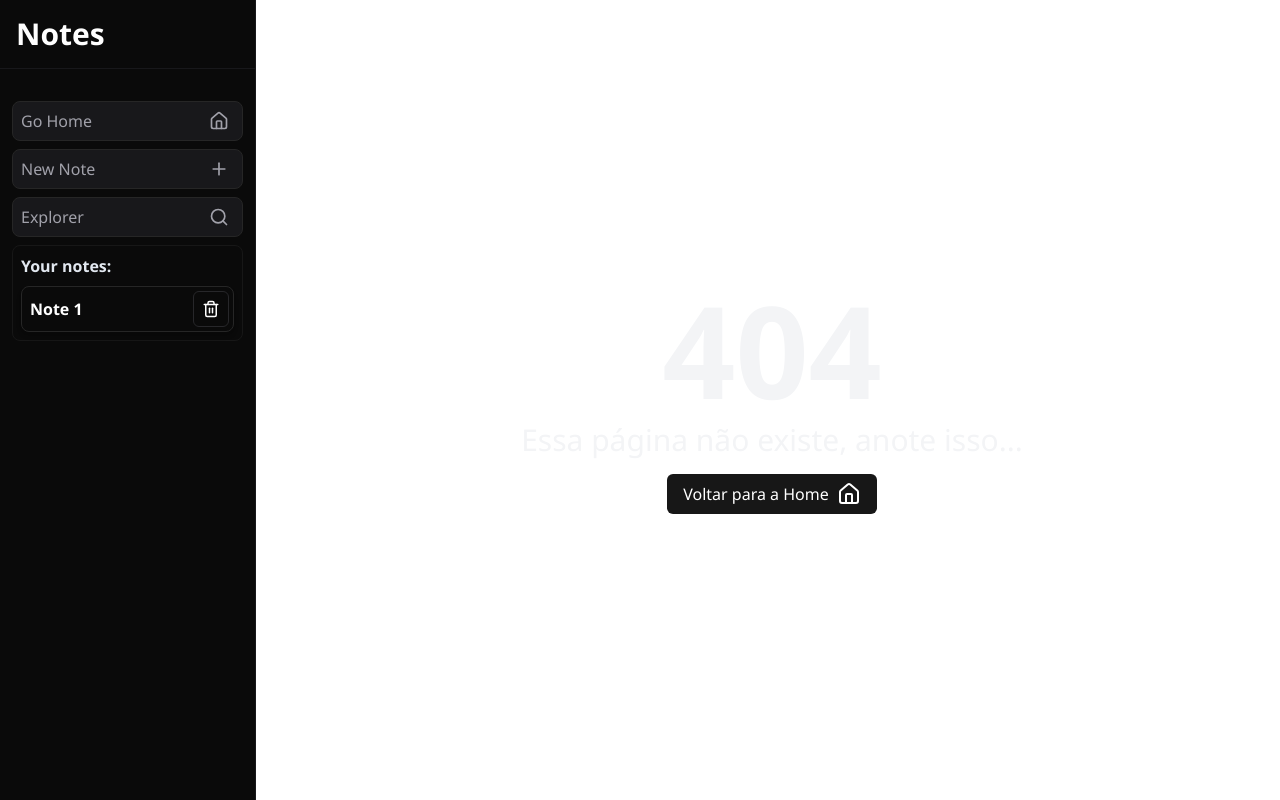
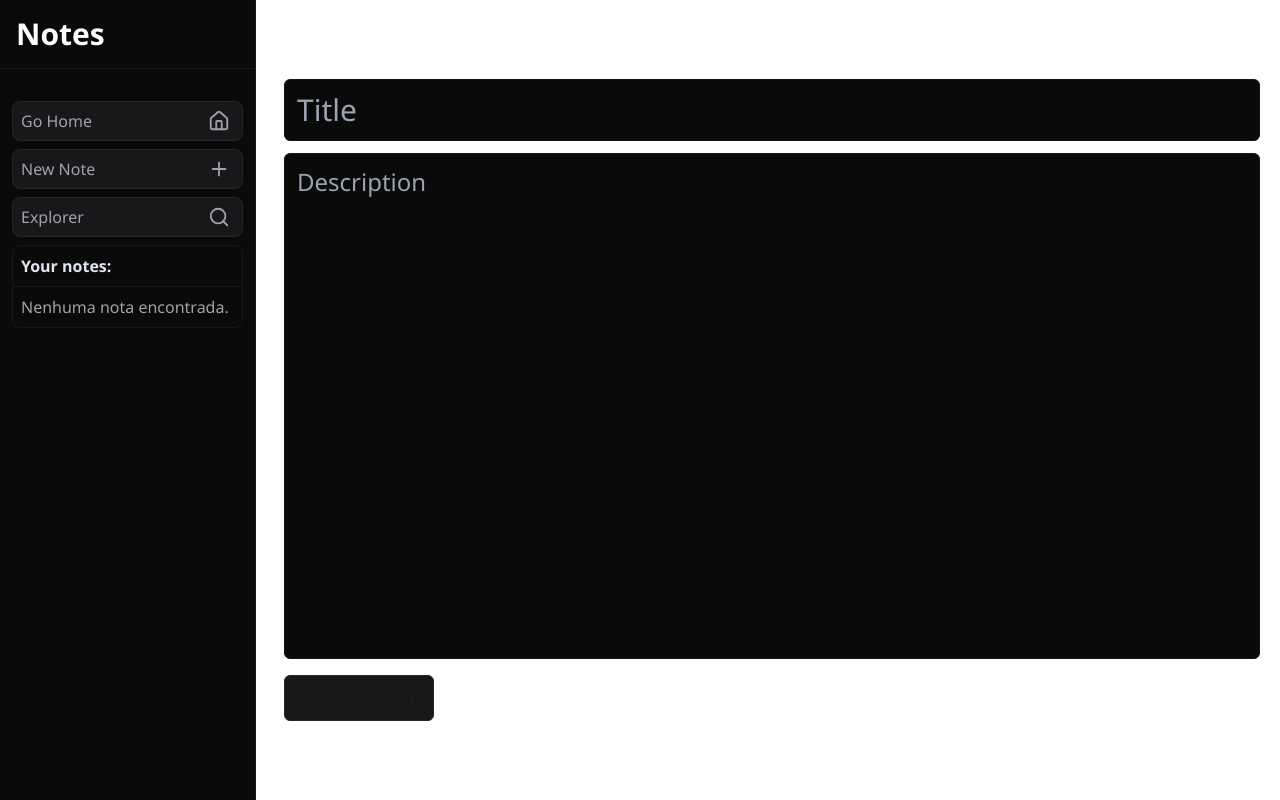
Before and after one commit to Nicolas-Asafe/Noteke, a Next.js app: page /note/1 in a window 1280 px wide. Before the commit this address had no page. Built offline with nearby package versions, Linux system fonts and the light colour scheme.

Commit message:
Adicionando funções de apagar, listar, e adicionar notas

```diff
--- a/components/Sidebar.tsx
+++ b/components/Sidebar.tsx
@@ -1,46 +1,87 @@
 import Link from "next/link";
-import {Trash2,Plus,Home,Search} from  'lucide-react'
-
+import { Trash2, Plus, Home, Search } from "lucide-react";
+import { useEffect, useState } from "react";
+import { useRouter } from "next/router";
 
 export default function SideBar() {
+  interface Note {
+    id: string;
+    title: string;
+  }
+
+  const [notes, setNotes] = useState<Note[]>([]);
+  const router = useRouter();
+
+  // Carregar notas do localStorage ao iniciar
+  useEffect(() => {
+    const savedNotes = JSON.parse(localStorage.getItem("notes") || "[]");
+    if (Array.isArray(savedNotes)) {
+      setNotes(savedNotes);
+    }
+  }, []);
+
+  // Função para excluir uma nota
+  const handleDelete = (id: string) => {
+    const updatedNotes = notes.filter(note => note.id !== id);
+    setNotes(updatedNotes);
+    localStorage.setItem("notes", JSON.stringify(updatedNotes));
+  };
+
+  // Função para acessar uma nota (redirecionar para o editor)
+  const handleNoteClick = (id: string) => {
+    router.push(`/note/${id}`);
+  };
+
   return (
-        <div className="bg-neutral-950 text-white w-64 min-h-screen border-r border-zinc-900  ">
+    <div className="bg-neutral-950 text-white w-64 min-h-screen border-r border-zinc-900">
       <header className="p-4">
         <h1 className="text-3xl font-bold">Notes</h1>
       </header>
+
       <section className="pt-8 p-3 space-y-2 flex flex-col border-t border-zinc-900">
-                <Link href={'/'}
-                    className="font-normal text-zinc-400 flex flex-row justify-between items-center transition text-center rounded-lg hover:border-neutral-500 p-1 px-2 bg-zinc-900 hover:bg-zinc-800 w-auto border border-neutral-800" aria-label="Go to home">
+        <Link href={'/'} className="flex justify-between items-center p-1 px-2 bg-zinc-900 hover:bg-zinc-800 rounded-lg border border-neutral-800 hover:border-neutral-500 text-zinc-400">
           Go Home
-                     <Home size={30} style={{padding:'5px'}} className="rounded-md hover:bg-neutral-900 hover:text-white transition"></Home>
+          <Home size={30} className="p-1 rounded-md hover:bg-neutral-900 hover:text-white transition" />
         </Link>
-                <Link href={'/NewNote'}
-                    className=" font-normal text-zinc-400 flex flex-row justify-between items-center transition   rounded-lg hover:border-neutral-500  hover:bg-zinc-800 p-1 px-2 bg-zinc-900 w-auto mb-2 border border-neutral-800"
-                    aria-label="Create new note"
-                >
+
+        <Link href={'/NewNote'} className="flex justify-between items-center p-1 px-2 bg-zinc-900 hover:bg-zinc-800 rounded-lg border border-neutral-800 hover:border-neutral-500 text-zinc-400">
           New Note
-                   <Plus size={30} style={{padding:'5px'}} className="rounded-md hover:bg-neutral-900 hover:text-white transition"></Plus>
+          <Plus size={30} className="p-1 rounded-md hover:bg-neutral-900 hover:text-white transition" />
         </Link>
-                <Link href={'/explorer'}
-                    className=" font-normal text-zinc-400 flex flex-row justify-between items-center transition   rounded-lg hover:border-neutral-500  hover:bg-zinc-800 p-1 px-2 bg-zinc-900 w-auto mb-2 border border-neutral-800"
-                    aria-label="Create new note"
-                >
+
+        <Link href={'/explorer'} className="flex justify-between items-center p-1 px-2 bg-zinc-900 hover:bg-zinc-800 rounded-lg border border-neutral-800 hover:border-neutral-500 text-zinc-400">
           Explorer
-                   <Search size={30} style={{padding:'5px'}} className="rounded-md hover:bg-neutral-900 hover:text-white transition"/>
+          <Search size={30} className="p-1 rounded-md hover:bg-neutral-900 hover:text-white transition" />
         </Link>
-                <div className=" border border-neutral-900 p-2 rounded-lg space-y-2">
-                    <p className="text-slate-200 font-semibold">Your notes:</p>
-                    <ul className="space-y-2">
+
+        {/* Lista de notas */}
+        <div className="border border-neutral-900 rounded-lg space-y-2">
+          <p className="text-slate-200 font-semibold border-b p-2 border-neutral-900">Your notes:</p>
+          <ul className="space-y-2 p-2 pt-0 h-70 overflow-scroll">
+            {notes.length > 0 ? (
+              notes.map(note => (
                 <li
+                  onClick={() => handleNoteClick(note.id)}
+                  key={note.id}
                   className="flex flex-row justify-between items-center transition shadow-md shadow-blackbg-neutral-950 hover:bg-zinc-800 rounded-lg hover:border-neutral-600 cursor-pointer border border-neutral-800"
                   role="listitem"
                 >
-                            <span className="font-semibold p-2">
-                            Note 1
+                  <span
+                    className="font-normal text-zinc-400 p-2 truncate"  // Redireciona para a nota ao clicar
+                    style={{ maxWidth: "calc(100% - 70px)" }}
+                  >
+                    {note.title || "Untitled"}
                   </span>
 
-                            <Trash2 color="white" size={36} className="hover:bg-red-600 transition hover:border-transparent rounded-md m-1 p-2 border border-zinc-800"></Trash2>
+                  <Trash2
+                    color="white" size={36} className="hover:bg-red-600 transition hover:border-transparent rounded-md m-1 p-2 border border-zinc-800"
+                    onClick={() => handleDelete(note.id)}  // Deleta a nota ao clicar na lixeira
+                  />
                 </li>
+              ))
+            ) : (
+              <p className="text-zinc-400">Nenhuma nota encontrada.</p>
+            )}
           </ul>
         </div>
       </section>
--- a/package.json
+++ b/package.json
@@ -20,7 +20,8 @@
     "react": "^19.0.0",
     "react-dom": "^19.0.0",
     "tailwind-merge": "^3.0.1",
-    "tailwindcss-animate": "^1.0.7"
+    "tailwindcss-animate": "^1.0.7",
+    "uuid": "^11.0.5"
   },
   "devDependencies": {
     "@types/node": "^20",
--- a/pages/NewNote.tsx
+++ b/pages/NewNote.tsx
@@ -1,20 +1,101 @@
-import { Save,Image,Download } from "lucide-react"
+import { Save, Image, Download, X } from "lucide-react";
+import { useEffect, useState } from "react";
+import { v4 as uuidv4 } from 'uuid';
 
 export default function Home() {
+  const [title, setTitle] = useState<string>("");
+  const [description, setDescription] = useState<string>("");
+  const [message, setMessage] = useState<string>("");
+  const [isMessage, setIsMessage] = useState<boolean>(false);
+
+  function CloseMessage() {
+    setIsMessage(false);
+  }
+
+  useEffect(() => {
+    const savedNotes = JSON.parse(localStorage.getItem("notes") || "[]");
+    if (savedNotes.length > 0) {
+      setTitle(savedNotes[0].title);
+      setDescription(savedNotes[0].description);
+    }
+  }, []);
+
+  const handleSave = () => {
+    if (!title.trim() || !description.trim()) {
+      setMessage("Título e descrição são obrigatórios!");
+      setIsMessage(true);
+      return;
+    }
+
+    const newNote = {
+      id: uuidv4(),
+      title,
+      description,
+      createdAt: new Date().toISOString(),
+    };
+
+    const existingNotes = JSON.parse(localStorage.getItem("notes") || "[]");
+    const updatedNotes = [...existingNotes, newNote];
+    localStorage.setItem("notes", JSON.stringify(updatedNotes));
+    setMessage("Nota salva com sucesso!");
+    setIsMessage(true);
+  };
+
+  const handleDownload = () => {
+    const noteToDownload = { title, description };
+    const blob = new Blob([JSON.stringify(noteToDownload, null, 2)], { type: 'application/json' });
+    const link = document.createElement('a');
+    link.href = URL.createObjectURL(blob);
+    link.download = `${title || "untitled"}.json`;
+    link.click();
+  };
+
   return (
-    <>
-      <div className="flex flex-col h-screen text-center p-5 justify-center items-center anima">
+    <div className=" anima flex flex-col h-screen text-center p-5 justify-center items-center">
       <nav className="flex flex-row justify-between items-center w-full mb-4">
         <h1 className="font-semibold text-2xl">Create a new note here</h1>
         <div className="flex gap-2">
-            <button className="bg-zinc-900 border border-neutral-800 p-2 rounded-md text-2xl hover:border-neutral-500 hover:bg-zinc-800 transition" aria-label="Download note"><Download /></button>
-            <button className="bg-zinc-900 border border-neutral-800 p-2 rounded-md text-2xl hover:border-neutral-500 hover:bg-zinc-800 transition" aria-label="Save note"><Save /></button>
-            <button className="bg-zinc-900 border border-neutral-800 p-2 rounded-md text-2xl hover:border-neutral-500 hover:bg-zinc-800 transition" aria-label="Change cover"><Image /></button>
+          <button
+            className="bg-zinc-900 border border-neutral-800 p-2 rounded-md text-2xl hover:border-neutral-500 hover:bg-zinc-800 transition"
+            aria-label="Download note"
+            onClick={handleDownload}
+          >
+            <Download />
+          </button>
+          <button
+            className="bg-zinc-900 border border-neutral-800 p-2 rounded-md text-2xl hover:border-neutral-500 hover:bg-zinc-800 transition"
+            aria-label="Save note"
+            onClick={handleSave}
+          >
+            <Save />
+          </button>
+          <button className="bg-zinc-900 border border-neutral-800 p-2 rounded-md text-2xl hover:border-neutral-500 hover:bg-zinc-800 transition" aria-label="Change cover">
+            <Image />
+          </button>
         </div>
       </nav>
-        <input type="text" placeholder="Title" className="w-full bg-neutral-950 p-3 text-3xl outline-none border rounded-md border-neutral-900 hover:border-neutral-600 transition" />
-        <textarea placeholder="Description" className="w-full bg-neutral-950 mt-3 p-3 resize-none border outline-none text-2xl h-4/6 rounded-md border-neutral-900 hover:border-neutral-600 transition"></textarea>
+
+      {isMessage && message && (
+        <p className="anima text-green-500 border border-neutral-900 bg-black p-2 rounded-md font-semibold cursor-pointer transition absolute flex flex-row gap-4 items-center">
+          {message}
+          <X onClick={CloseMessage} className="border border-neutral-900 rounded-md cursor-pointer" />
+        </p>
+      )}
+
+      <input
+        type="text"
+        placeholder="Title"
+        value={title}
+        onChange={(e) => setTitle(e.target.value)}
+        className="w-full bg-neutral-950 p-3 text-3xl outline-none border rounded-md border-neutral-900 hover:border-neutral-600 transition"
+      />
+
+      <textarea
+        placeholder="Description"
+        value={description}
+        onChange={(e) => setDescription(e.target.value)}
+        className="w-full bg-neutral-950 mt-3 p-3 resize-none border outline-none text-2xl h-4/5 rounded-md border-neutral-900 hover:border-neutral-600 transition"
+      ></textarea>
     </div>
-    </>
-  )
+  );
 }
--- /dev/null
+++ b/pages/note/[id].tsx
@@ -0,0 +1,72 @@
+import { useRouter } from "next/router";
+import { useEffect, useState } from "react";
+import { Save } from "lucide-react";
+
+interface Note {
+  id: string;
+  title: string;
+  description: string;
+}
+
+export default function NoteEditor() {
+  const router = useRouter();
+  const { id } = router.query;
+
+  const [title, setTitle] = useState<string>("");
+  const [description, setDescription] = useState<string>("");
+
+  // Carregar a nota pelo ID
+  useEffect(() => {
+    if (id) {
+      const savedNotes: Note[] = JSON.parse(localStorage.getItem("notes") || "[]");
+      const note = savedNotes.find((note) => note.id === id);
+
+      if (note) {
+        setTitle(note.title);
+        setDescription(note.description);
+      }
+    }
+  }, [id]);
+
+  // Função para salvar alterações
+  const handleSave = () => {
+    if (!title.trim() || !description.trim()) {
+      alert("Título e descrição são obrigatórios!");
+      return;
+    }
+
+    const savedNotes: Note[] = JSON.parse(localStorage.getItem("notes") || "[]");
+    const updatedNotes = savedNotes.map((note) =>
+      note.id === id ? { ...note, title, description } : note
+    );
+
+    localStorage.setItem("notes", JSON.stringify(updatedNotes));
+    alert("Nota atualizada com sucesso!");
+  };
+
+  return (
+    <div className="flex flex-col h-screen text-center p-5 justify-center items-center anima ">
+      <input
+        type="text"
+        placeholder="Title"
+        value={title}
+        onChange={(e) => setTitle(e.target.value)}
+        className="w-full bg-neutral-950 p-3 text-3xl outline-none border rounded-md border-neutral-900 hover:border-neutral-600 transition"
+      />
+
+      <textarea
+        placeholder="Description"
+        value={description}
+        onChange={(e) => setDescription(e.target.value)}
+        className="w-full bg-neutral-950 mt-3 p-3 resize-none border outline-none text-2xl h-4/6 rounded-md border-neutral-900 hover:border-neutral-600 transition"
+      ></textarea>
+
+      <button
+        className="self-start mt-4 bg-zinc-900 border border-neutral-800 p-2 rounded-md text-xl hover:border-neutral-500 hover:bg-zinc-800 transition"
+        onClick={handleSave}
+      >
+        <Save className="inline-block mr-2" /> Save Note
+      </button>
+    </div>
+  );
+}
```
Also changed, not shown: 1 other file (tests, documents, lock files or other folders). Lines whose indentation alone changed are shown as unchanged.
